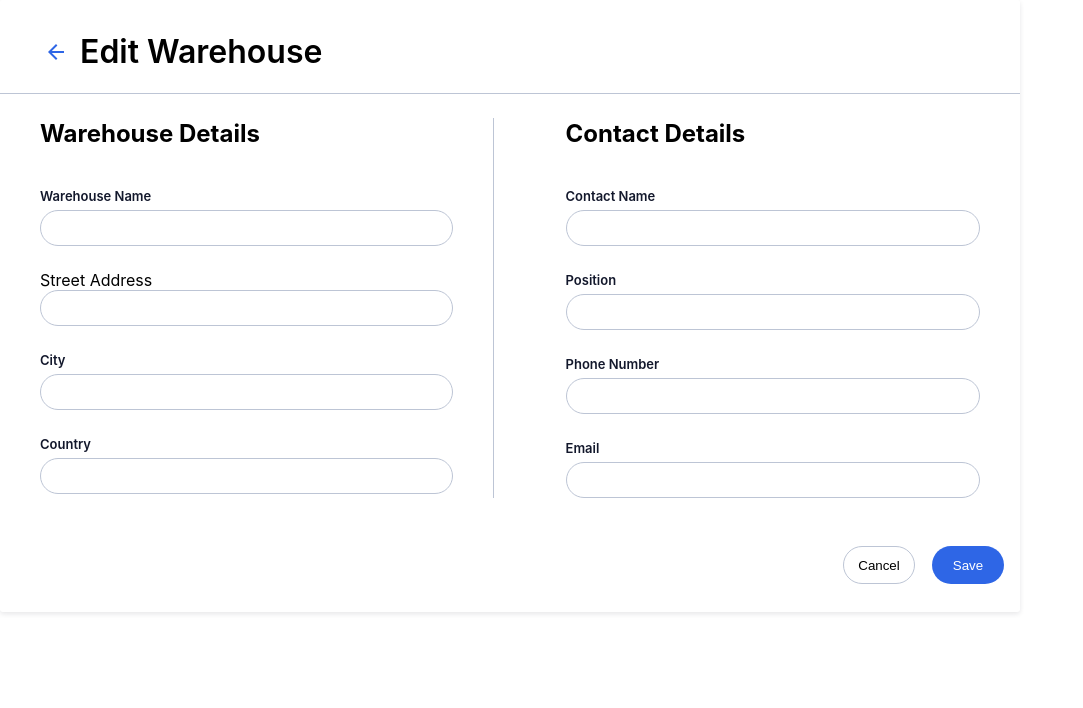
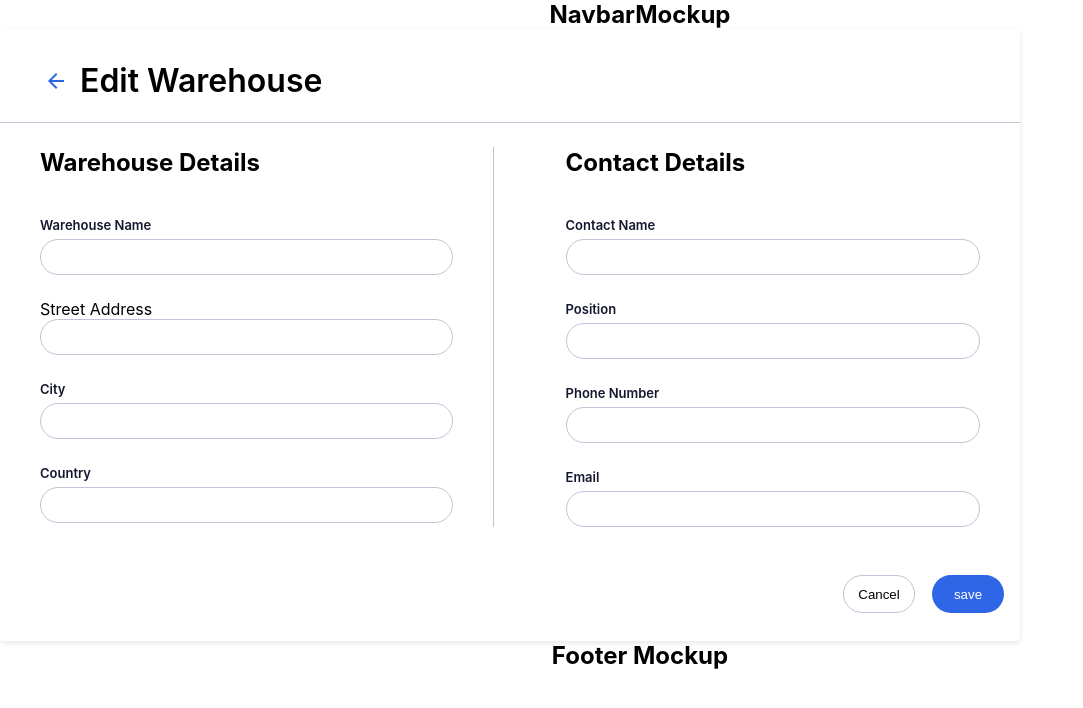
Before and after one commit to robertop96/roberto-manzano-instock, a React (Create React App) app in the folder sprint-one/client/: page /warehouse/1 in a window 1280 px wide. Shown: the top 708 px of the page, without its empty margins (0-1083 px from the left). Built offline with nearby package versions, Linux system fonts and the light colour scheme.

Commit message:
Create EdditAddwarhouse component and page
[Ticket: X]

```diff
--- a/sprint-one/client/src/App.js
+++ b/sprint-one/client/src/App.js
@@ -1,7 +1,8 @@
 import React from 'react';
 import './App.css';
 import { BrowserRouter as Router, Switch, Route } from 'react-router-dom';
-import Home from './pages/Home/Home';
+// import Home from './pages/Home/Home';
+import WarehouseModify from './pages/WarehouseModify/WarehouseModify';
 
 function App() {
   return (
@@ -9,8 +10,9 @@ function App() {
       <div className="App">
         {/* <Header /> */}
         <Switch>
-          <Route path="/" component={Home} />
+          {/* <Route path="/" component={Home} /> */}
           {/* <Route path="/warhouses" component={Warehouses} /> */}
+          <Route path="/warehouse/:action" component={WarehouseModify} />
           {/* <Route path="/inventory" component={Inventory} /> */}
           {/* <Route path="/placeholder" component={PLACEHOLDER} /> */}
         </Switch>
--- /dev/null
+++ b/sprint-one/client/src/components/EditWarehouse/EditAddWarehouse.jsx
@@ -0,0 +1,126 @@
+import './EditAddWarehouse.scss';
+import React, { useState, useEffect } from 'react';
+import backArrow from '../../Assets/Icons/arrow_back-24px.svg';
+
+function EditWarehouse({ formInfo }) {
+  console.log(formInfo);
+  return (
+    <section className="edit-container">
+      <article className="edit-container__title-cont">
+        <img
+          className="edit-container__title-cont--img"
+          src={backArrow}
+          alt="back arrow icon"
+        />
+        <h2 className="edit-container__title-cont--title">{formInfo.title}</h2>
+      </article>
+      <form className="form">
+        <article className="form__wrapper">
+          <article className="form__warehouse">
+            <h2 className="form__warehouse--title">Warehouse Details</h2>
+            <label
+              className="form__warehouse--name-label"
+              htmlFor="warehouse-name"
+            >
+              Warehouse Name
+            </label>
+            <input
+              className="form__warehouse--name-input"
+              type="input"
+              name="warehouse-name"
+              id="warehouse-name"
+              required
+            />
+            <label className="form__warehouse-address-label" htmlFor="address">
+              Street Address
+            </label>
+            <input
+              className="form__warehouse--address-input"
+              type="text"
+              name="address"
+              id="address"
+              required
+            />
+            <label className="form__warehouse--city-label" htmlFor="city">
+              City
+            </label>
+            <input
+              className="form__warehouse--city-input"
+              type="text"
+              name="city"
+              id="city"
+              required
+            />
+            <label className="form__warehouse--country-label" htmlFor="country">
+              Country
+            </label>
+            <input
+              className="form__warehouse--country-input"
+              type="text"
+              name="country"
+              id="country"
+              required
+            />
+          </article>
+          <article className="form__contact">
+            <h2 className="form__contact--title">Contact Details</h2>
+            <label className="form__contact--name-label" htmlFor="contact-name">
+              Contact Name
+            </label>
+            <input
+              className="form__contact--name-input"
+              type="text"
+              name="contact-name"
+              id="contact-name"
+              required
+            />
+            <label className="form__contact--position-label" htmlFor="position">
+              Position
+            </label>
+            <input
+              className="form__contact--position-input"
+              type="text"
+              name="position"
+              id="position"
+              required
+            />
+            <label
+              className="form__contact--phone-label"
+              htmlFor="phone-number"
+            >
+              Phone Number
+            </label>
+            <input
+              className="form__contact--phone-input"
+              type="tel"
+              name="phone-number"
+              id="phone-number"
+              required
+            />
+            <label className="form__contact--email-label" htmlFor="email">
+              Email
+            </label>
+            <input
+              className="form__contact--email-input"
+              type="email"
+              name="email"
+              id="email"
+              required
+            />
+          </article>
+        </article>
+
+        <article className="button">
+          <button type="submit" className="button__cancel">
+            Cancel
+          </button>
+          <button type="submit" className="button__save">
+            {formInfo.button}
+          </button>
+        </article>
+      </form>
+    </section>
+  );
+}
+
+export default EditWarehouse;
--- a/sprint-one/client/src/components/EditWarehouse/EditWarehouse.scss
+++ b/sprint-one/client/src/components/EditWarehouse/EditAddWarehouse.scss
@@ -46,10 +46,10 @@ $desktop: 1280px;
       padding-bottom: 21px;
     }
     &--img {
-      margin-left: 44px;
+      margin-left: 24px;
       margin-right: 12px;
       @include tablet {
-        margin-left: 2rem;
+        margin-left: 36px;
       }
       @include desktop {
         margin-left: 44px;
@@ -66,9 +66,11 @@ $desktop: 1280px;
     }
   }
   .form {
-    @include tablet {
-      display: flex;
-      margin-bottom: 32px;
+    &__wrapper {
+      @include tablet {
+        display: flex;
+        margin-bottom: 32px;
+      }
     }
     &__warehouse {
       margin-left: 24px;
@@ -307,17 +309,20 @@ $desktop: 1280px;
       margin-top: 40px;
       border: none;
       color: #ffffff;
-      width: 139px;
+      min-width: 139px;
+      width: auto;
       height: 36px;
       background: #2e66e6;
       border-radius: 20px;
       @include tablet {
-        width: 72px;
+        min-width: 72px;
+        padding: 0.5rem;
         height: 38px;
         margin-right: 32px;
         margin-top: 0;
       }
       @include desktop {
+        min-width: 72px;
         margin-right: 40px;
       }
     }
--- a/sprint-one/client/src/components/EditWarehouse/EditWarehouse.jsx
+++ /dev/null
@@ -1,112 +0,0 @@
-import './EditWarehouse.scss';
-import React from 'react';
-import backArrow from '../../Assets/Icons/arrow_back-24px.svg';
-
-function EditWarehouse() {
-  return (
-    <section className="edit-container">
-      <article className="edit-container__title-cont">
-        <img
-          className="edit-container__title-cont--img"
-          src={backArrow}
-          alt="back arrow icon"
-        />
-        <h2 className="edit-container__title-cont--title">Edit Warehouse</h2>
-      </article>
-      <form className="form">
-        <article className="form__warehouse">
-          <h2 className="form__warehouse--title">Warehouse Details</h2>
-          <label className="form__warehouse--name-label" for="warehouse-name">
-            Warehouse Name
-          </label>
-          <input
-            className="form__warehouse--name-input"
-            type="input"
-            name="warehouse-name"
-            id="warehouse-name"
-            required
-          />
-          <label className="form__warehouse-address-label" for="address">
-            Street Address
-          </label>
-          <input
-            className="form__warehouse--address-input"
-            type="text"
-            name="address"
-            id="address"
-            required
-          />
-          <label className="form__warehouse--city-label" for="city">
-            City
-          </label>
-          <input
-            className="form__warehouse--city-input"
-            type="text"
-            name="city"
-            id="city"
-            required
-          />
-          <label className="form__warehouse--country-label" for="country">
-            Country
-          </label>
-          <input
-            className="form__warehouse--country-input"
-            type="text"
-            name="country"
-            id="country"
-            required
-          />
-        </article>
-        <article className="form__contact">
-          <h2 className="form__contact--title">Contact Details</h2>
-          <label className="form__contact--name-label" for="contact-name">
-            Contact Name
-          </label>
-          <input
-            className="form__contact--name-input"
-            type="text"
-            name="contact-name"
-            id="contact-name"
-            required
-          />
-          <label className="form__contact--position-label" for="position">
-            Position
-          </label>
-          <input
-            className="form__contact--position-input"
-            type="text"
-            name="position"
-            id="position"
-            required
-          />
-          <label className="form__contact--phone-label" for="phone-number">
-            Phone Number
-          </label>
-          <input
-            className="form__contact--phone-input"
-            type="tel"
-            name="phone-number"
-            id="phone-number"
-            required
-          />
-          <label className="form__contact--email-label" for="email">
-            Email
-          </label>
-          <input
-            className="form__contact--email-input"
-            type="email"
-            name="email"
-            id="email"
-            required
-          />
-        </article>
-      </form>
-      <articles className="button">
-        <button className="button__cancel">Cancel</button>
-        <button className="button__save">Save</button>
-      </articles>
-    </section>
-  );
-}
-
-export default EditWarehouse;
--- a/sprint-one/client/src/pages/Home/Home.jsx
+++ /dev/null
@@ -1,15 +0,0 @@
-import './Home.scss';
-
-import React from 'react';
-import EditWarehouse from '../../components/EditWarehouse/EditWarehouse';
-
-function Home() {
-  return (
-    <section>
-      {/* <h1>NavbarMockup</h1> */}
-      <EditWarehouse />
-    </section>
-  );
-}
-
-export default Home;
--- /dev/null
+++ b/sprint-one/client/src/pages/WarehouseModify/WarehouseModify.jsx
@@ -0,0 +1,27 @@
+import './WarehouseModify.scss';
+import React, { useState, useEffect } from 'react';
+import EditAddWarehouse from '../../components/EditWarehouse/EditAddWarehouse';
+
+function WarehouseEdit() {
+  const edit = {
+    title: 'Edit Warehouse',
+    button: 'save'
+  };
+
+  const add = {
+    title: 'Add New Warehouse',
+    button: '+ Add Warehouse'
+  };
+
+  const [formInfo, setFormInfo] = useState(edit);
+
+  return (
+    <section>
+      <h1>NavbarMockup</h1>
+      <EditAddWarehouse formInfo={formInfo} />
+      <h1>Footer Mockup</h1>
+    </section>
+  );
+}
+
+export default WarehouseEdit;
```
Also changed, not shown: sprint-one/client/src/pages/WarehouseModify/WarehouseModify.scss (added).
